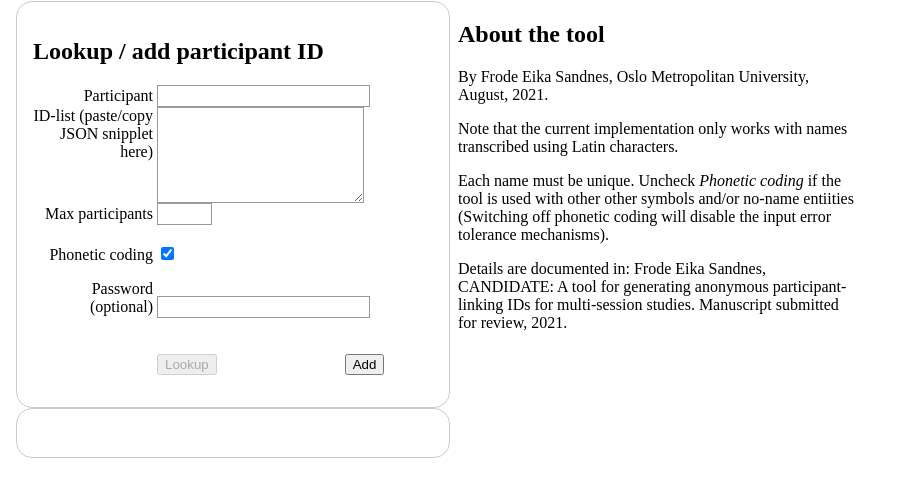
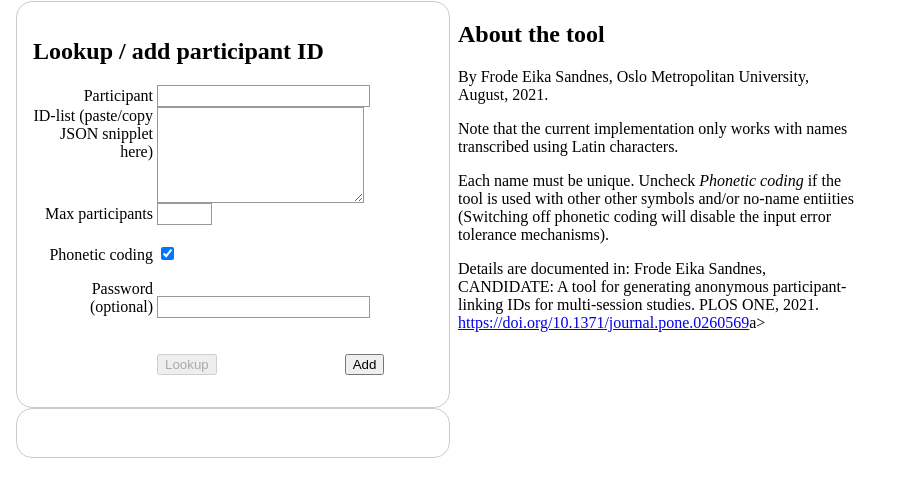
Before and after one commit to frode-sandnes/CANDIDATE, a plain HTML site: page index.html in a window 1280 px wide. Shown: the part 87-584 px from the top of the page, without its empty margins (0-908 px from the left). Drawn offline with Linux system fonts and the light colour scheme.

Commit message:
Add files via upload

```diff
--- a/index.html
+++ b/index.html
@@ -3085,7 +3085,7 @@ zone</textarea>
 				<p>By Frode Eika Sandnes, Oslo Metropolitan University, August, 2021.</p>
 				<p>Note that the current implementation only works with names transcribed using Latin characters.</p>
 				<p>Each name must be unique. Uncheck <em>Phonetic coding</em> if the tool is used with other other symbols and/or no-name entiities (Switching off phonetic coding will disable the input error tolerance mechanisms).</p>
-				<p>Details are documented in: Frode Eika Sandnes, CANDIDATE: A tool for generating anonymous participant-linking IDs for multi-session studies. Manuscript submitted for review, 2021.</p>
+				<p>Details are documented in: Frode Eika Sandnes, CANDIDATE: A tool for generating anonymous participant-linking IDs for multi-session studies. PLOS ONE, 2021. <a title="Link to PLOS ONE paper page" href="https://doi.org/10.1371/journal.pone.0260569">https://doi.org/10.1371/journal.pone.0260569</a>a> </p>
 			</div>
 		</div>
 	</body>
```
